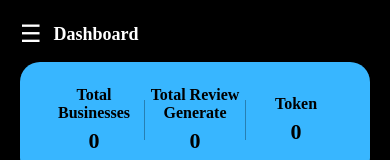
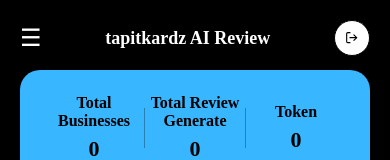
Before and after one commit to swatisingh16/review-generator-frontend, a React (Vite) app: page /dashboard in a window 390 px wide. Shown: the top 160 px of the page. Built offline with nearby package versions, Linux system fonts and the light colour scheme; no server answers; sample sign-in values are in the browser's storage.

Commit message:
header mobile

```diff
--- a/src/components/Dashboard.css
+++ b/src/components/Dashboard.css
@@ -441,7 +441,6 @@
   color: #000;
 }
 
-/* Switch */
 .switch {
   position: relative;
   display: inline-block;
@@ -455,7 +454,6 @@
   height: 0;
 }
 
-/* Slider */
 .slider {
   position: absolute;
   cursor: pointer;
@@ -465,7 +463,6 @@
   transition: 0.3s;
 }
 
-/* Knob */
 .slider::before {
   content: "";
   position: absolute;
@@ -478,7 +475,6 @@
   transition: 0.3s;
 }
 
-/* Checked state */
 .switch input:checked + .slider {
   background-color: #4caf50;
 }
@@ -501,6 +497,33 @@
 
 }
 
+.mobile-logout {
+  background: #fff;
+  border: 1px solid #000;
+  border-radius: 50%;
+  width: 36px;
+  height: 36px;
+  display: none;
+  align-items: center;
+  justify-content: center;
+  cursor: pointer;
+}
+
+@media (max-width: 768px) {
+  .mobile-logout {
+    display: flex;
+  }
+
+  .mobile-header {
+    justify-content: space-between;
+  }
+}
+
+@media (max-width: 768px) {
+  .sidebar .logout, .logo {
+    display: none;
+  }
+}
 
 @media (max-width: 768px) {
   .sidebar {
--- a/src/components/Dashboard.jsx
+++ b/src/components/Dashboard.jsx
@@ -229,7 +229,19 @@
           <button className="hamburger" onClick={() => setSidebarOpen(true)}>
             ☰
           </button>
-          <h3 className="mobile-title">Dashboard</h3>
+
+          <h3 className="mobile-title">tapitkardz AI Review</h3>
+
+          <button
+            className="mobile-logout"
+            onClick={() => {
+              localStorage.removeItem("isLoggedIn");
+              navigate("/login");
+            }}
+            aria-label="Logout"
+          >
+            <FiLogOut />
+          </button>
         </div>
         <div className="stats-wrapper">
           <div className="stat">
```
